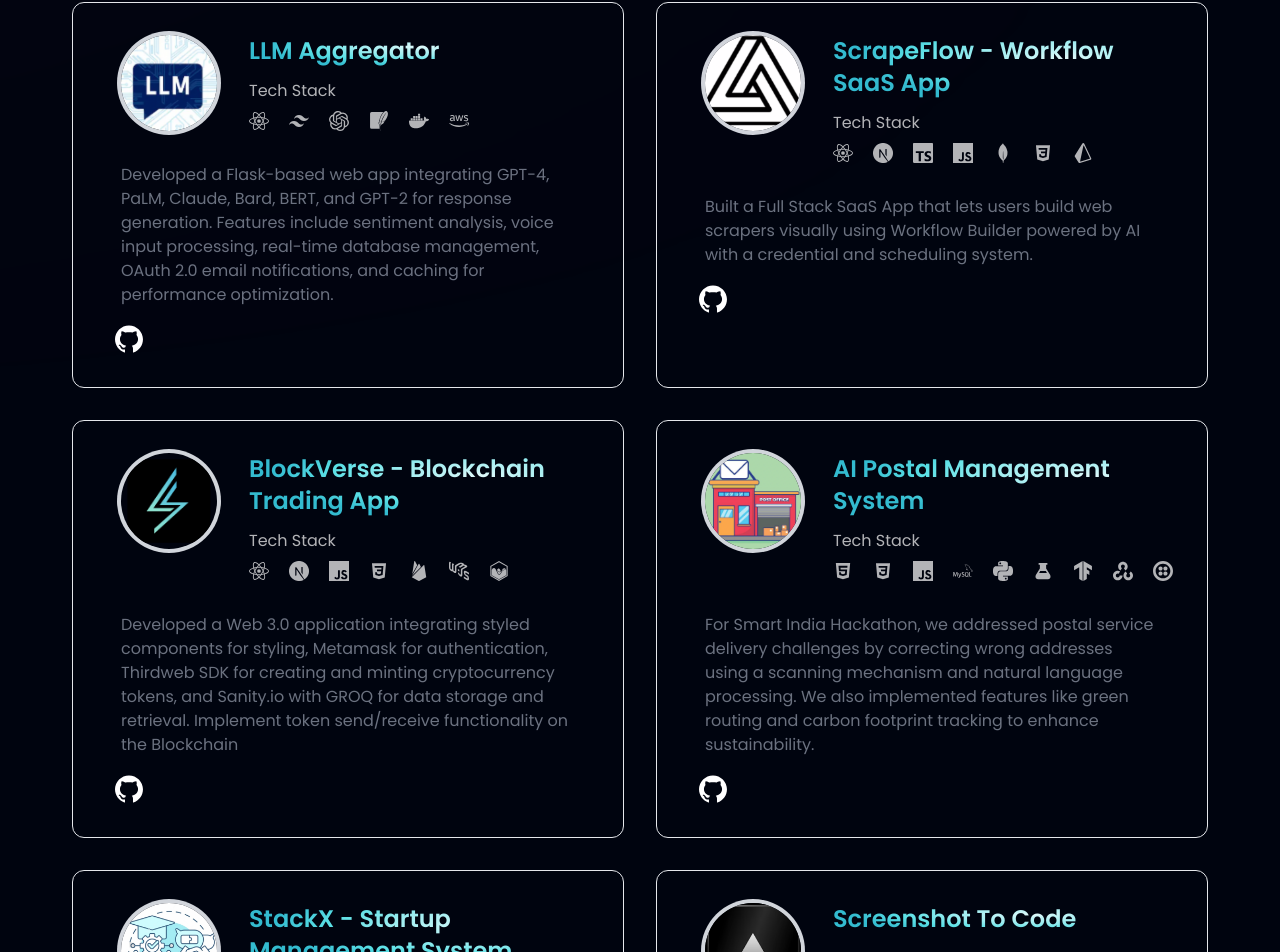
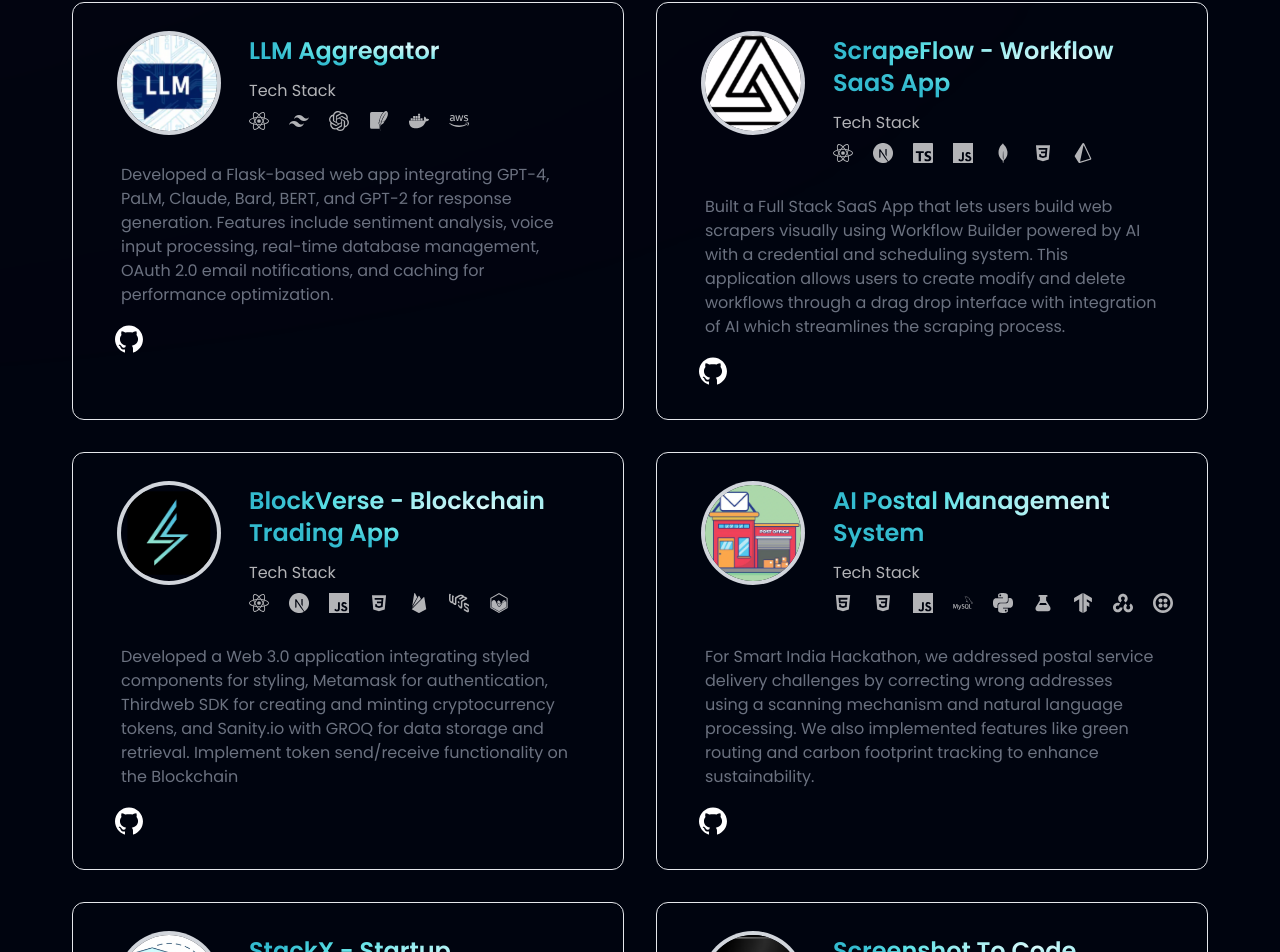
Before and after one commit to aryanyadav-dev/Portfolio, a React (Vite) app: page / in a window 1280 px wide. Shown: the part 3559-4511 px from the top of the page. Built offline with nearby package versions, Linux system fonts and the light colour scheme.

Commit message:
Projectwork update

```diff
--- a/src/constants/index.js
+++ b/src/constants/index.js
@@ -371,7 +371,7 @@ export const projects = [
     github:"https://github.com/aryanyadav-dev/scrapeflow-SaaS",
     image: linklace,
     content:
-      "Built a Full Stack SaaS App that lets users build web scrapers visually using Workflow Builder powered by AI with a credential and scheduling system.",
+      "Built a Full Stack SaaS App that lets users build web scrapers visually using Workflow Builder powered by AI with a credential and scheduling system. This application allows users to create modify and delete workflows through a drag drop interface with integration of AI which streamlines the scraping process.",
     stack: [
       {
         id: "icon-1",
```
